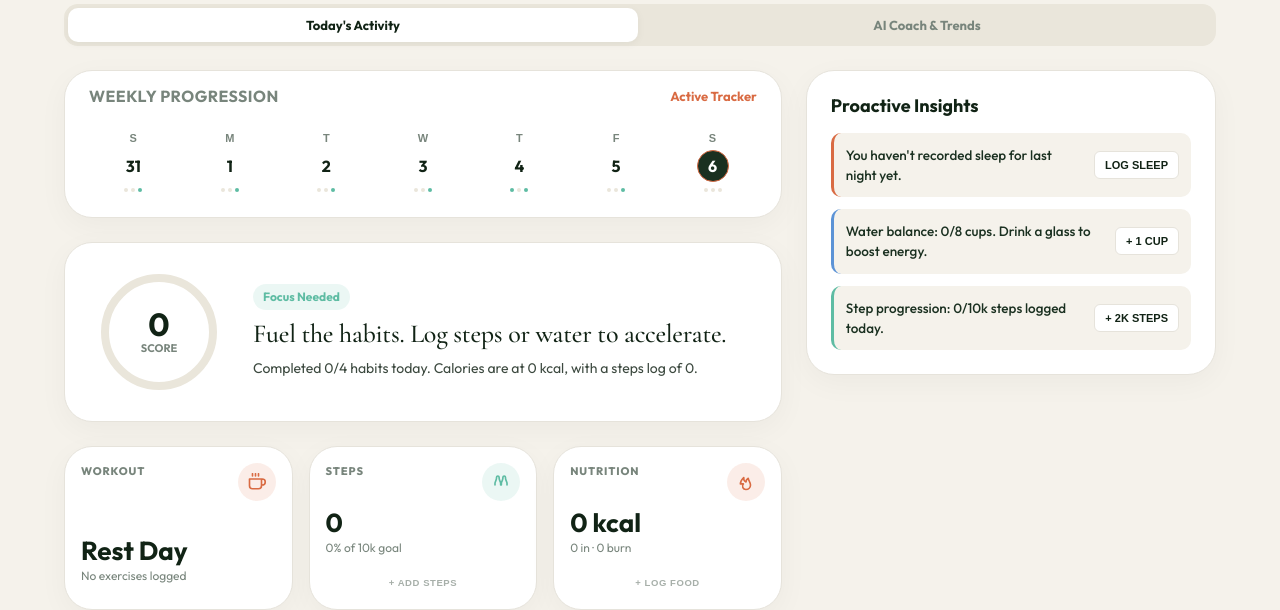
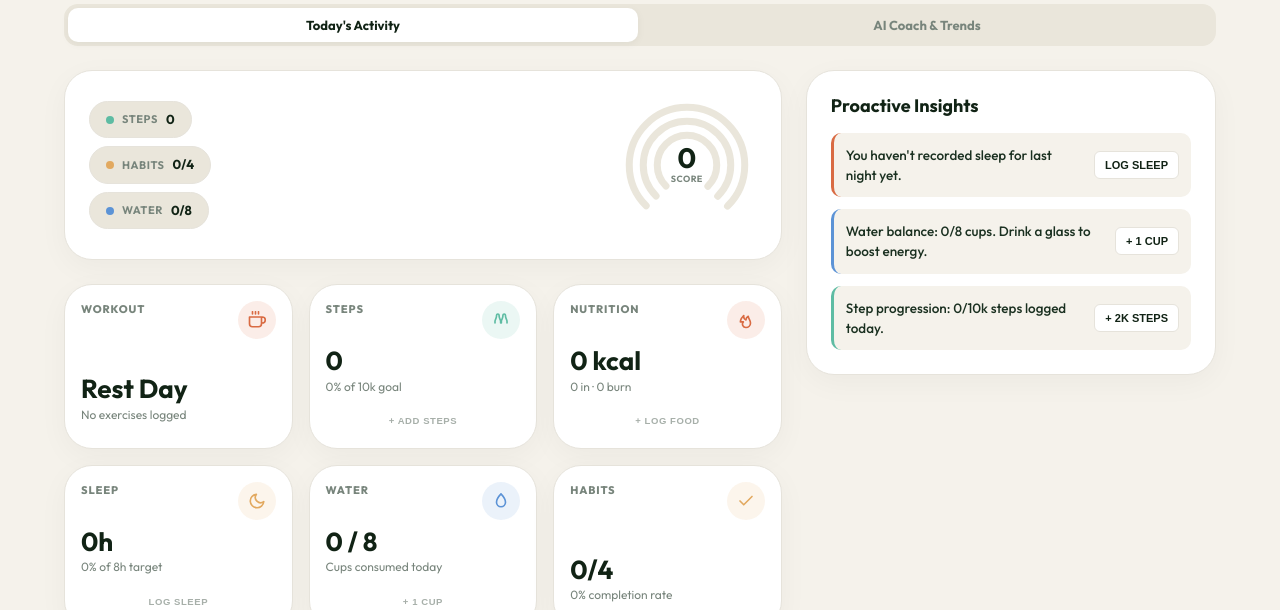
Before and after one commit to Gurjoban0004/Align, a plain HTML site: page redesign.html in a window 1280 px wide. Shown: the part 190-800 px from the top of the page. Drawn offline with nearby package versions, Linux system fonts and the light colour scheme.

Commit message:
feat: overhaul readiness widget layout (rings right, vertical pills left, remove text noise)

```diff
--- a/redesign.css
+++ b/redesign.css
@@ -611,26 +611,24 @@ nav.bottom-nav {
   border-radius: var(--rounded-xl);
   padding: var(--spacing-lg);
   box-shadow: var(--shadow-premium);
-  display: grid;
-  grid-template-columns: 1fr;
+  display: flex;
+  justify-content: space-between;
+  align-items: center;
   gap: var(--spacing-lg);
-  align-items: center;
-}
-
-@media (min-width: 576px) {
-  .readiness-widget {
-    grid-template-columns: 140px 1fr;
-  }
 }
 
 .readiness-score-container {
   display: flex;
   justify-content: center;
+  align-items: center;
   position: relative;
+  width: 140px;
+  height: 140px;
+  flex-shrink: 0;
 }
 
 .readiness-score-ring {
-  transform: rotate(-90deg);
+  /* SVG handles rotation */
 }
 
 .readiness-score-value {
@@ -644,45 +642,74 @@ nav.bottom-nav {
 }
 
 .readiness-score-value strong {
-  font-size: 32px;
+  font-size: 28px;
   font-weight: 700;
   color: var(--colors-ink);
   line-height: 1;
 }
 
 .readiness-score-value span {
+  font-size: 9px;
+  font-weight: 700;
+  color: var(--colors-muted);
+  text-transform: uppercase;
+  letter-spacing: 0.05em;
+}
+
+/* Concentric Rings Summary Grid */
+.readiness-metrics-summary {
+  display: flex;
+  flex-direction: column;
+  gap: var(--spacing-xs);
+  flex-grow: 1;
+}
+
+.summary-pill {
+  display: inline-flex;
+  align-items: center;
+  gap: 8px;
+  background: var(--colors-surface-soft);
+  padding: 8px 16px;
+  border-radius: var(--rounded-pill);
+  border: 1px solid var(--colors-hairline);
+  font-size: 13px;
+  font-weight: 700;
+  color: var(--colors-ink);
+  width: fit-content;
+}
+
+.summary-pill .summary-dot {
+  width: 8px;
+  height: 8px;
+  border-radius: 50%;
+  display: inline-block;
+  flex-shrink: 0;
+}
+
+.summary-pill .summary-dot.steps {
+  background-color: var(--colors-accent-teal);
+}
+
+.summary-pill .summary-dot.habits {
+  background-color: var(--colors-accent-amber);
+}
+
+.summary-pill .summary-dot.water {
+  background-color: var(--colors-accent-blue);
+}
+
+.summary-pill .summary-label {
   font-size: 11px;
   font-weight: 700;
   color: var(--colors-muted);
   text-transform: uppercase;
-}
-
-.readiness-info {
-  display: flex;
-  flex-direction: column;
-  gap: var(--spacing-xs);
-}
-
-.readiness-status-tag {
-  background-color: rgba(94, 188, 163, 0.12);
-  color: var(--colors-success);
-  font-size: 12px;
-  font-weight: 700;
-  padding: 4px 10px;
-  border-radius: var(--rounded-pill);
-  width: fit-content;
-}
-
-.readiness-headline {
-  font-family: var(--font-display);
-  font-size: 26px;
-  color: var(--colors-ink);
-  line-height: 1.25;
-}
-
-.readiness-description {
-  font-size: 14px;
-  color: var(--colors-body);
+  letter-spacing: 0.05em;
+}
+
+.summary-pill .summary-value {
+  font-size: 13px;
+  font-weight: 700;
+  color: var(--colors-ink);
 }
 
 /* Premium Widget-Metric Grid */
--- a/redesign.js
+++ b/redesign.js
@@ -1510,68 +1510,100 @@ function renderDashboard() {
         dotsContainer
       );
 
-      weeklyStripGrid.appendChild(dayBtn);
+          weeklyStripGrid.appendChild(dayBtn);
     }
     calendarStrip.appendChild(weeklyStripGrid);
 
-    // Readiness widget ring SVG details
-    const radius = 54;
-    const circ = 2 * Math.PI * radius;
-    const progressOffset = circ - (Math.min(dailyScore, 100) / 100 * circ);
+    // Readiness widget concentric rings SVG calculations
+    const stepsDone = day.steps || 0;
+    const stepsGoal = 10000;
+    const stepsPercent = Math.min(1, stepsDone / stepsGoal);
+    const stepsDash = stepsPercent * 311.02;
+
+    const habitsTotal = habits.length;
+    const habitsPercent = habitsTotal ? Math.min(1, habitsDone / habitsTotal) : 0;
+    const habitsDash = habitsPercent * 235.62;
+
+    const waterDone = day.water || 0;
+    const waterGoal = 8;
+    const waterPercent = Math.min(1, waterDone / waterGoal);
+    const waterDash = waterPercent * 160.22;
 
     const readinessRingSvg = document.createElementNS("http://www.w3.org/2000/svg", "svg");
     readinessRingSvg.setAttribute("class", "readiness-score-ring");
-    readinessRingSvg.setAttribute("width", "130");
-    readinessRingSvg.setAttribute("height", "130");
-
-    const trackRing = document.createElementNS("http://www.w3.org/2000/svg", "circle");
-    trackRing.setAttribute("cx", "65");
-    trackRing.setAttribute("cy", "65");
-    trackRing.setAttribute("r", radius);
-    trackRing.setAttribute("stroke", "var(--colors-surface-soft)");
-    trackRing.setAttribute("stroke-width", "8");
-    trackRing.setAttribute("fill", "none");
-
-    const fillRing = document.createElementNS("http://www.w3.org/2000/svg", "circle");
-    fillRing.setAttribute("cx", "65");
-    fillRing.setAttribute("cy", "65");
-    fillRing.setAttribute("r", radius);
-    fillRing.setAttribute("stroke", dailyScore >= 75 ? "var(--colors-accent-teal)" : "var(--colors-accent-terracotta)");
-    fillRing.setAttribute("stroke-width", "8");
-    fillRing.setAttribute("stroke-dasharray", `${circ}`);
-    fillRing.setAttribute("stroke-dashoffset", `${progressOffset}`);
-    fillRing.setAttribute("stroke-linecap", "round");
-    fillRing.setAttribute("fill", "none");
-
-    readinessRingSvg.appendChild(trackRing);
-    readinessRingSvg.appendChild(fillRing);
-
-    let readinessVerdict = "Focus Needed";
-    if (dailyScore >= 80) readinessVerdict = "Peak Performance";
-    else if (dailyScore >= 60) readinessVerdict = "Building Momentum";
+    readinessRingSvg.setAttribute("viewBox", "0 0 160 160");
+    readinessRingSvg.setAttribute("width", "140");
+    readinessRingSvg.setAttribute("height", "140");
+
+    function createArcRing(r, color, trackLen, circ, progressDash) {
+      const g = document.createElementNS("http://www.w3.org/2000/svg", "g");
+
+      // Track
+      const track = document.createElementNS("http://www.w3.org/2000/svg", "circle");
+      track.setAttribute("cx", "80");
+      track.setAttribute("cy", "80");
+      track.setAttribute("r", r.toString());
+      track.setAttribute("stroke", "var(--colors-surface-soft)");
+      track.setAttribute("stroke-width", "8");
+      track.setAttribute("stroke-linecap", "round");
+      track.setAttribute("fill", "none");
+      track.setAttribute("stroke-dasharray", `${trackLen} ${circ}`);
+      track.setAttribute("transform", "rotate(135, 80, 80)");
+      g.appendChild(track);
+
+      // Progress
+      if (progressDash > 0) {
+        const fill = document.createElementNS("http://www.w3.org/2000/svg", "circle");
+        fill.setAttribute("cx", "80");
+        fill.setAttribute("cy", "80");
+        fill.setAttribute("r", r.toString());
+        fill.setAttribute("stroke", color);
+        fill.setAttribute("fill", "none");
+        fill.setAttribute("stroke-width", "8");
+        fill.setAttribute("stroke-linecap", "round");
+        fill.setAttribute("stroke-dasharray", `${progressDash} ${circ}`);
+        fill.setAttribute("transform", "rotate(135, 80, 80)");
+        g.appendChild(fill);
+      }
+
+      return g;
+    }
+
+    readinessRingSvg.appendChild(createArcRing(66, "var(--colors-accent-teal)", 311.02, 414.69, stepsDash));
+    readinessRingSvg.appendChild(createArcRing(50, "var(--colors-accent-amber)", 235.62, 314.16, habitsDash));
+    readinessRingSvg.appendChild(createArcRing(34, "var(--colors-accent-blue)", 160.22, 213.63, waterDash));
+
+    const summaryPills = el('div', { class: 'readiness-metrics-summary' },
+      el('div', { class: 'summary-pill steps' },
+        el('span', { class: 'summary-dot steps' }),
+        el('span', { class: 'summary-label' }, 'Steps '),
+        el('strong', { class: 'summary-value' }, `${stepsDone.toLocaleString()}`)
+      ),
+      el('div', { class: 'summary-pill habits' },
+        el('span', { class: 'summary-dot habits' }),
+        el('span', { class: 'summary-label' }, 'Habits '),
+        el('strong', { class: 'summary-value' }, `${habitsDone}/${habitsTotal}`)
+      ),
+      el('div', { class: 'summary-pill water' },
+        el('span', { class: 'summary-dot water' }),
+        el('span', { class: 'summary-label' }, 'Water '),
+        el('strong', { class: 'summary-value' }, `${waterDone}/8`)
+      )
+    );
 
     const readinessCard = el('div', { class: 'readiness-widget' },
+      summaryPills,
       el('div', { class: 'readiness-score-container' },
         readinessRingSvg,
         el('div', { class: 'readiness-score-value' },
           el('strong', {}, dailyScore),
           el('span', {}, "SCORE")
         )
-      ),
-      el('div', { class: 'readiness-info' },
-        el('span', { class: 'readiness-status-tag' }, readinessVerdict),
-        el('h2', { class: 'readiness-headline' },
-          dailyScore >= 70
-            ? "Your consistency triggers progress."
-            : "Fuel the habits. Log steps or water to accelerate."
-        ),
-        el('p', { class: 'readiness-description' },
-          `Completed ${habitsDone}/${habits.length} habits today. Calories are at ${day.calories || 0} kcal, with a steps log of ${day.steps.toLocaleString()}.`
-        )
       )
     );
 
     // 30-Day Consistency Grid Widget
+// 30-Day Consistency Grid Widget
     const consistencyGrid = el('div', { class: 'consistency-widget' },
       el('div', { class: 'consistency-widget-header' },
         el('h3', {}, "Consistency Matrix"),
@@ -1747,11 +1779,14 @@ function renderDashboard() {
     );
 
     return el('div', { class: 'dashboard-left' },
-      calendarStrip,
       readinessCard,
       metricsContainer,
-      consistencyGrid
+      consistencyGrid,
+      calendarStrip
     );
+
+
+
   };
 
   // --- SUB TAB: AI COACH & TRENDS ---
```
